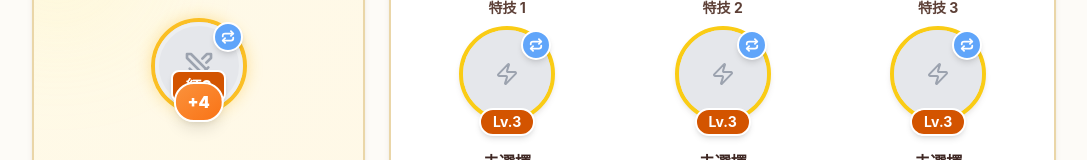
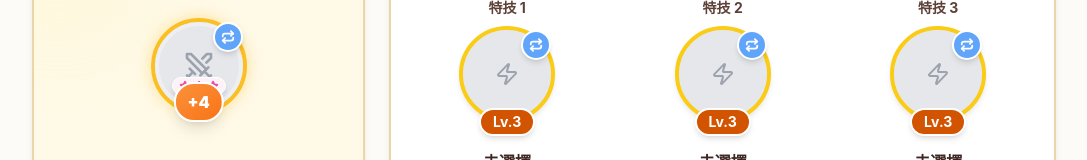
Before and after one commit to tw092669-ctrl/26cm, a React (Vite) app: page / in a window 1280 px wide. Shown: the part 314-474 px from the top of the page, without its empty margins (96-1183 px from the left). Built offline with nearby package versions, Linux system fonts and the light colour scheme.

Commit message:
星星更改

```diff
--- a/components/StatControl.tsx
+++ b/components/StatControl.tsx
@@ -1,5 +1,5 @@
 import React from 'react';
-import { Plus, Minus, Lock, Repeat } from 'lucide-react';
+import { Plus, Minus, Lock, Repeat, Star } from 'lucide-react';
 import { Character } from '../types';
 
 interface StatControlProps {
@@ -109,14 +109,32 @@ export const StatControl: React.FC<StatControlProps> = ({
             <Repeat className="w-3 h-3 lg:w-3.5 lg:h-3.5" strokeWidth={3} />
         </button>
 
-        {/* Level Badge - Adjusted position when mainBonus is present */}
+        {/* Level Badge - Stars for main, text for skills */}
         <div className={`absolute ${isMain && mainBonus ? 'bottom-5 lg:bottom-7' : 'bottom-0'} left-1/2 transform -translate-x-1/2 translate-y-1/2 z-20 flex flex-col items-center w-full`}>
            {isMain ? (
-               // Diamond shape for Main
-               <div className="relative flex items-center justify-center">
-                   <div className="bg-rank-badge text-white font-bold text-xs lg:text-base px-2 lg:px-3 py-0.5 rounded-md lg:rounded-lg border lg:border-2 border-white shadow-md min-w-[2rem] lg:min-w-[3rem] text-center transform rotate-0">
-                       {badgeText}
-                   </div>
+               // Stars for Main Battle
+               <div className="flex flex-col gap-0.5">
+                 {(() => {
+                   const levelNum = parseInt(badgeText.match(/\d+/)?.[0] || '0');
+                   const rankType = badgeText.includes('金') ? 'gold' : badgeText.includes('紅') ? 'red' : 'eternal';
+                   const starColors = {
+                     gold: 'text-yellow-400',
+                     red: 'text-pink-500',
+                     eternal: 'text-purple-500'
+                   };
+                   const bgColors = {
+                     gold: 'bg-yellow-50',
+                     red: 'bg-pink-50',
+                     eternal: 'bg-purple-50'
+                   };
+                   return (
+                     <div className={`flex gap-0.5 px-1.5 py-0.5 rounded-full ${bgColors[rankType]} border border-white shadow-md`}>
+                       {[...Array(levelNum)].map((_, i) => (
+                         <Star key={i} className={`w-2.5 h-2.5 lg:w-3 lg:h-3 ${starColors[rankType]} fill-current`} />
+                       ))}
+                     </div>
+                   );
+                 })()}
                </div>
            ) : (
                // Pill shape for Skills
```
